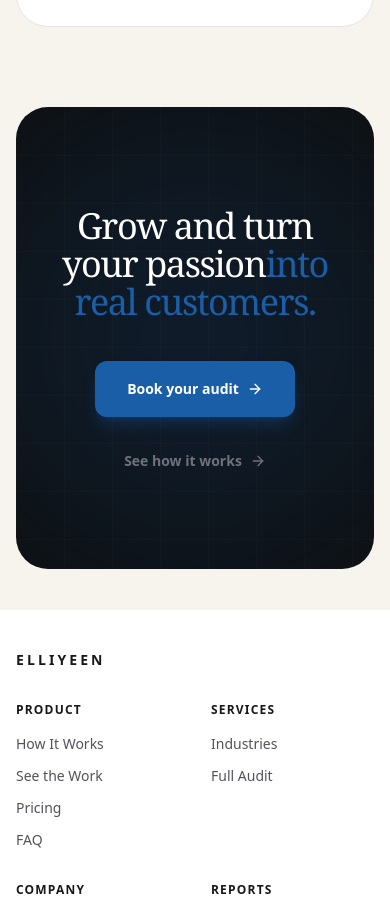
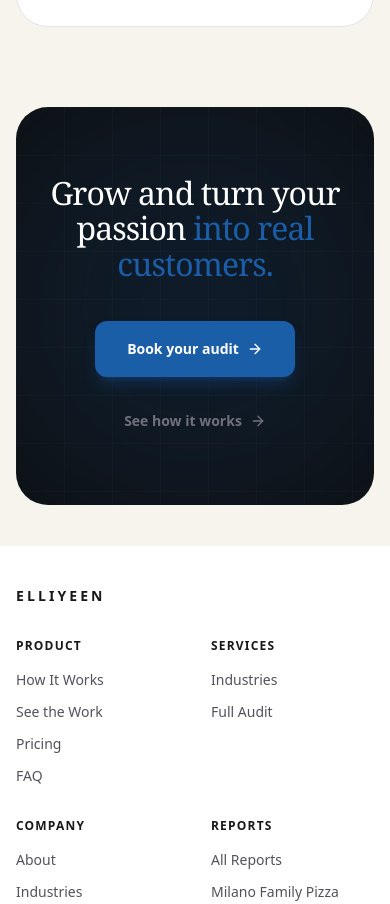
Before and after one commit to elliyeen/elliyeen-get-started, a Next.js app: page / in a window 390 px wide. Shown: the part 5503-6407 px from the top of the page. Built offline with nearby package versions, Linux system fonts and the light colour scheme.

Commit message:
Fix mobile CTA section: smaller font, tighter padding, space before blue span
- text-[2rem] on mobile (was text-4xl/36px — too wide)
- px-5 py-14 on mobile, sm:px-10 sm:py-20 (was px-8 py-20 everywhere)
- {" "} before the blue span so words don't run together when br is hidden

```diff
--- a/app/page.tsx
+++ b/app/page.tsx
@@ -377,7 +377,7 @@ export default function GetStartedPage() {
         {/* Pre-footer conviction CTA */}
         <section className="mx-auto max-w-7xl px-4 py-10 sm:px-6 md:py-16">
           <ScrollReveal>
-          <div className="relative overflow-hidden rounded-[2rem] bg-[#0d0d0d] px-8 py-20 text-center md:px-20 md:py-28">
+          <div className="relative overflow-hidden rounded-[2rem] bg-[#0d0d0d] px-5 py-14 text-center sm:px-10 sm:py-20 md:px-20 md:py-28">
             {/* Blue glow — brand anchor */}
             <div className="pointer-events-none absolute left-1/2 top-1/2 -translate-x-1/2 -translate-y-1/2 h-[480px] w-[480px] rounded-full bg-[#1B5EA8]/20 blur-[120px]" aria-hidden="true" />
             {/* Subtle grid texture */}
@@ -392,8 +392,8 @@ export default function GetStartedPage() {
             />
 
             <div className="relative z-10">
-              <h2 className="mt-5 font-serif text-4xl leading-[1.05] tracking-[-0.04em] text-white sm:text-5xl md:text-6xl lg:text-[72px]">
-                Grow and turn your passion
+              <h2 className="mt-3 font-serif text-[2rem] leading-[1.1] tracking-[-0.03em] text-white sm:mt-5 sm:text-5xl sm:leading-[1.05] sm:tracking-[-0.04em] md:text-6xl lg:text-[72px]">
+                Grow and turn your passion{" "}
                 <br className="hidden sm:block" />
                 <span className="text-[#1B5EA8]">into real customers.</span>
               </h2>
```
